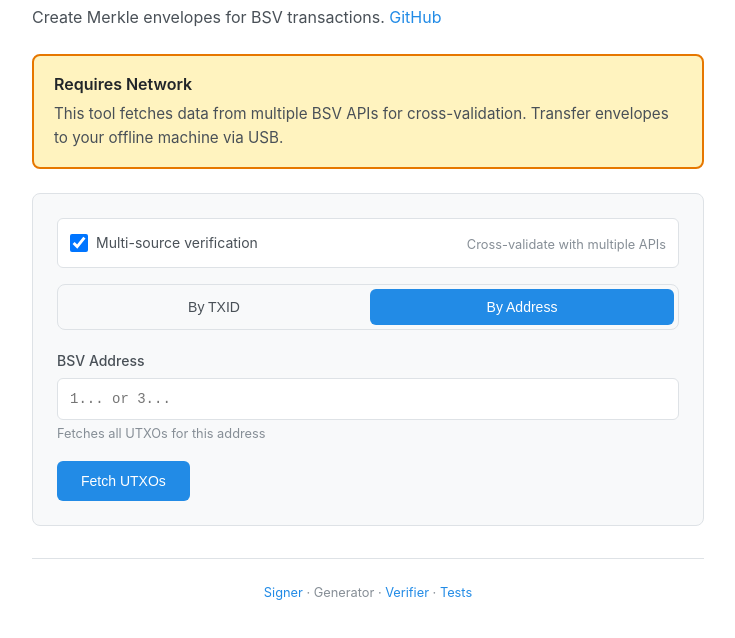
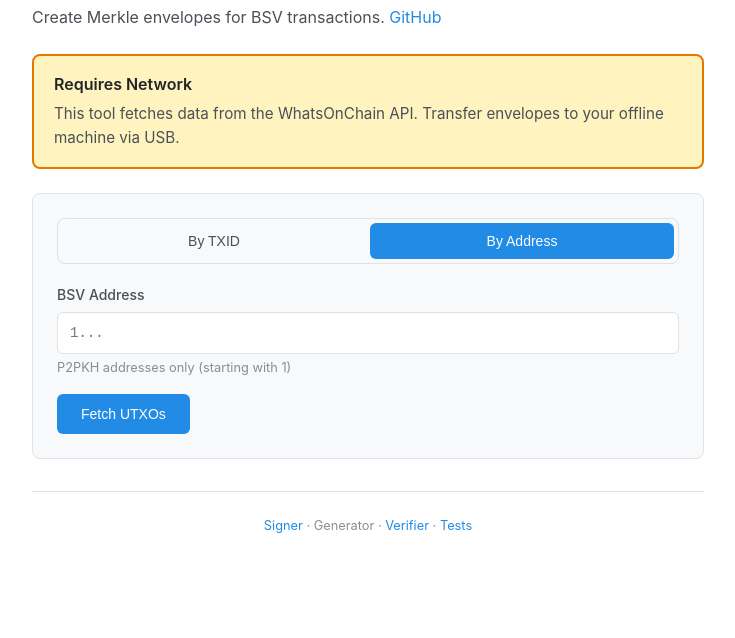
Before and after one commit to speight-wq/merkle-envelope-tools, a plain HTML site: page generator.html in a window 1280 px wide. Both pictures are taken after a click on the button "By Address". Shown: the part 80-718 px from the top of the page, without its empty margins (272-1007 px from the left). Drawn offline with Linux system fonts and the light colour scheme.

Commit message:
Add files via upload

```diff
--- a/generator.html
+++ b/generator.html
@@ -3,7 +3,7 @@
 <head>
   <meta charset="UTF-8">
   <meta name="viewport" content="width=device-width, initial-scale=1.0">
-  <meta http-equiv="Content-Security-Policy" content="default-src 'none'; script-src 'self' 'unsafe-inline'; style-src 'self' 'unsafe-inline'; connect-src https://api.whatsonchain.com https://api.gorillapool.io https://*.taal.com; img-src 'self' data:; form-action 'none';">
+  <meta http-equiv="Content-Security-Policy" content="default-src 'none'; script-src 'self' 'unsafe-inline'; style-src 'self' 'unsafe-inline'; connect-src https://api.whatsonchain.com; img-src 'self' data:; form-action 'none';">
   <title>Envelope Generator — Merkle Envelope Tools</title>
   <script src="lib/crypto.js"></script>
   <script src="lib/encoding.js"></script>
@@ -79,11 +79,12 @@
 
   <div class="notice">
     <div class="notice-title">Requires Network</div>
-    <div class="notice-text">This tool fetches data from multiple BSV APIs for cross-validation. Transfer envelopes to your offline machine via USB.</div>
+    <div class="notice-text">This tool fetches data from the WhatsOnChain API. Transfer envelopes to your offline machine via USB.</div>
   </div>
 
   <div class="section">
-    <div class="mode-toggle">
+    <!-- Multi-source toggle hidden until additional APIs available -->
+    <div class="mode-toggle hidden">
       <input type="checkbox" id="multi-source-mode" checked>
       <label for="multi-source-mode">Multi-source verification</label>
       <span class="hint">Cross-validate with multiple APIs</span>
@@ -110,8 +111,8 @@
     <div id="tab-address" class="tab-content">
       <div class="field">
         <label class="label">BSV Address</label>
-        <input type="text" class="input" id="address-input" placeholder="1... or 3...">
-        <div class="hint">Fetches all UTXOs for this address</div>
+        <input type="text" class="input" id="address-input" placeholder="1...">
+        <div class="hint">P2PKH addresses only (starting with 1)</div>
       </div>
       <button class="btn btn-primary" id="fetch-address-btn">Fetch UTXOs</button>
     </div>
@@ -156,6 +157,11 @@
     // ==========================================
     // Multi-Source API Configuration
     // ==========================================
+    // Note: GorillaPool does not provide WoC-compatible REST API for tx lookup
+    // They use JungleBus (subscription) and ARC (broadcast) instead
+    // For multi-source, we use WhatsOnChain as primary with single-source fallback
+    // until additional compatible APIs become available
+
     const API_SOURCES = {
       whatsonchain: {
         name: 'WhatsOnChain',
@@ -169,25 +175,15 @@
           blockHeader: (hash) => `/block/${hash}/header`,
           utxos: (addr) => `/address/${addr}/unspent`
         }
-      },
-      gorillapool: {
-        name: 'GorillaPool',
-        baseUrl: 'https://api.gorillapool.io/v1/bsv/main',
-        timeout: 15000,
-        endpoints: {
-          rawTx: (txid) => `/tx/${txid}/hex`,
-          txInfo: (txid) => `/tx/hash/${txid}`,
-          merkleProof: (txid) => `/tx/${txid}/proof/tsc`,
-          merkleProofLegacy: (txid) => `/tx/${txid}/proof`,
-          blockHeader: (hash) => `/block/${hash}/header`,
-          utxos: (addr) => `/address/${addr}/unspent`
-        }
       }
+      // GorillaPool removed - does not support tx lookup via REST API
+      // TAAL requires API key for most endpoints
+      // Future: Add additional sources when compatible APIs become available
     };
 
-    const ENABLED_SOURCES = ['whatsonchain', 'gorillapool'];
-    const MIN_CONSENSUS = 2;
-    const API_BASE = API_SOURCES.whatsonchain.baseUrl; // For legacy single-source mode
+    const ENABLED_SOURCES = ['whatsonchain'];
+    const MIN_CONSENSUS = 1; // Single source until additional APIs available
+    const API_BASE = API_SOURCES.whatsonchain.baseUrl;
 
     let envelopes = [];
 
@@ -802,6 +798,12 @@
         return;
       }
 
+      // P2PKH only - addresses starting with 1
+      if (!address.startsWith('1')) {
+        showError('Only P2PKH addresses (starting with 1) are supported. P2SH addresses (starting with 3) are not supported.');
+        return;
+      }
+
       hideError();
       hideTrustSummary();
       envelopes = [];
```
Also changed, not shown: README.md.
